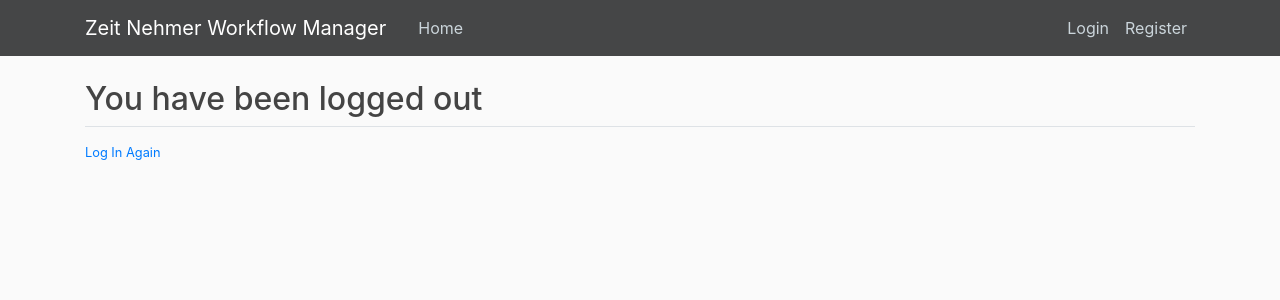
After one commit to GaddPetrivoki/ProcrastinatorsRUM, a Django app: page /logout/ in a window 1280 px wide. The commit adds this page. Shown: the top 300 px of the page. Run offline with Django 4.2, Linux system fonts and the light colour scheme; some libraries are stand-ins or nearby versions.

Commit message:
If User is logged in, Nav bar Log out Only.

```diff
--- a/ZeitNehmer/Main_Page/templates/Main_Page/base.html
+++ b/ZeitNehmer/Main_Page/templates/Main_Page/base.html
@@ -33,8 +33,12 @@
                     </div>
                     <!-- Navbar Right Side -->
                     <div class="navbar-nav">
+                        {% if user.is_authenticated %}
+                        <a class="nav-item nav-link" href="{% url 'logout' %}">Logout</a>
+                        {% else %}
                         <a class="nav-item nav-link" href="{% url 'login' %}">Login</a>
                         <a class="nav-item nav-link" href="{% url 'Register-Page' %}">Register</a>
+                        {% endif %}
                     </div>
                 </div>
             </div>
--- /dev/null
+++ b/ZeitNehmer/Main_Page/templates/users/logout.html
@@ -0,0 +1,10 @@
+{% extends "Main_Page/base.html" %}
+{% block content %}
+        <h2>You have been logged out</h2>
+        <div class="border-top pt-3">
+            <small class="text-muted">
+                <a href="{% url 'login' %}">Log In Again</a>
+            </small>
+        </div>
+
+{% endblock content %}
--- a/ZeitNehmer/Main_Page/views.py
+++ b/ZeitNehmer/Main_Page/views.py
@@ -17,9 +17,9 @@ def register(request):
         if form.is_valid():
             form.save()
             username = form.cleaned_data.get('username')
-            messages.success(request, f'Account created for {username}!')
-            return redirect('Main-Page')
+            messages.success(request, f'Your account has been created! You are now able to log in.')
+            return redirect('login')
     else:
         form = UserRegisterForm()
 
-    return render(request, 'Main_Page/register.html', {'form': form})
+    return render(request, 'users/register.html', {'form': form})
--- a/ZeitNehmer/ZeitNehmer/settings.py
+++ b/ZeitNehmer/ZeitNehmer/settings.py
@@ -128,6 +128,8 @@ STATICFILES_DIR = [
     os.path.join(BASE_DIR, 'static')
 ]
 
+LOGIN_REDIRECT_URL = 'Main-Page'
+
 # Default primary key field type
 # https://docs.djangoproject.com/en/dev/ref/settings/#default-auto-field
 
--- a/ZeitNehmer/ZeitNehmer/urls.py
+++ b/ZeitNehmer/ZeitNehmer/urls.py
@@ -22,8 +22,8 @@ from django.contrib.auth import views as auth_views
 urlpatterns = [
     path('admin/', admin.site.urls),            #URL to 'admin' page
     path('', include('Main_Page.urls')),        #URL to the 'Main Page'
-    path('login/', auth_views.LoginView.as_view(template_name='Main_Page/login.html'), name='login'),
-    path('logOUT/', auth_views.LogoutView.as_view(), name='logout')
+    path('login/', auth_views.LoginView.as_view(template_name='users/login.html'), name='login'),
+    path('logout/', auth_views.LogoutView.as_view(template_name='users/logout.html'), name='logout')
 
 
 
```
Also changed, not shown: ZeitNehmer/Main_Page/templates/users/login.html (renamed from ZeitNehmer/Main_Page/templates/Main_Page/login.html), ZeitNehmer/Main_Page/templates/users/register.html (renamed from ZeitNehmer/Main_Page/templates/Main_Page/register.html), ZeitNehmer/db.sqlite3.
